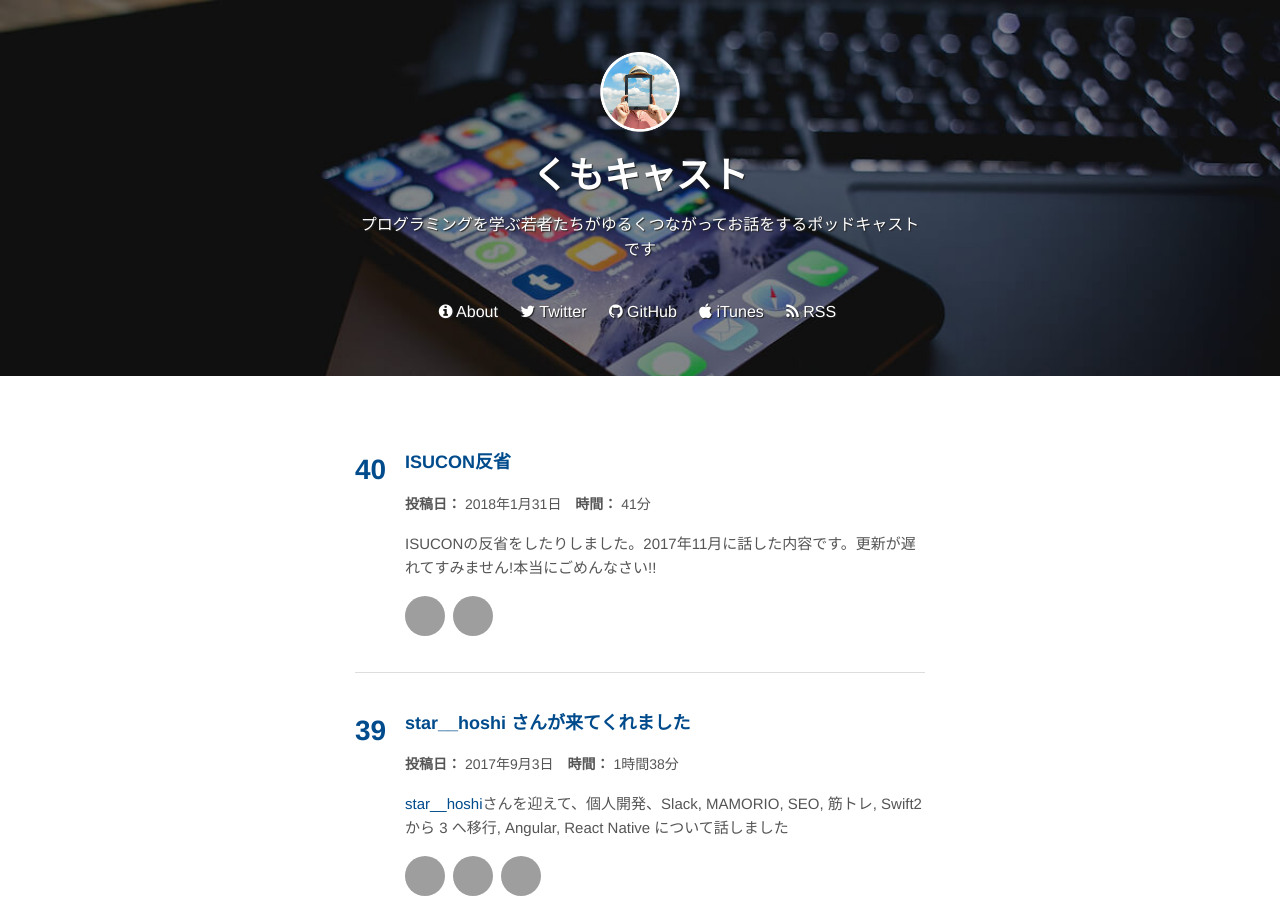
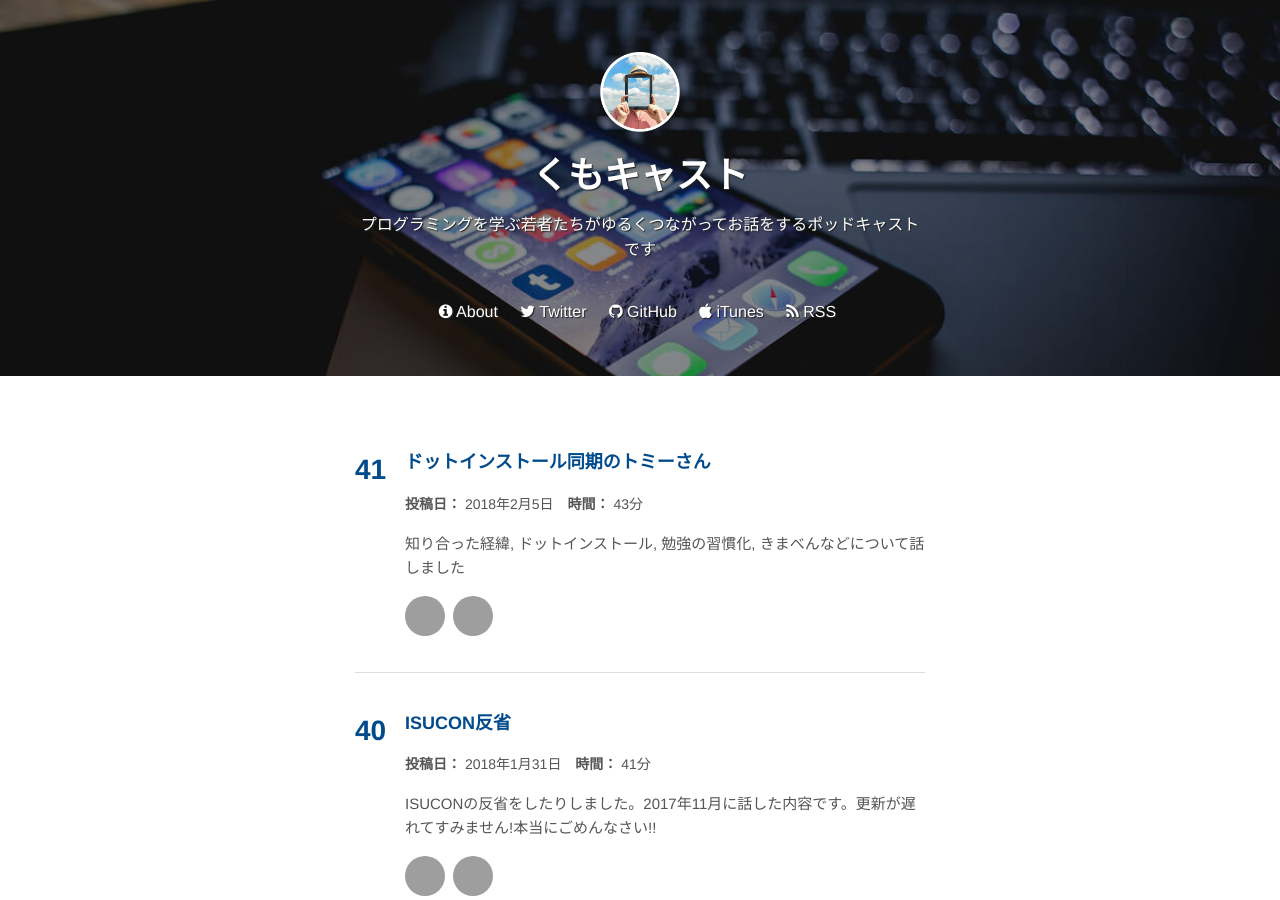
Before and after one commit to kumocast/kumocast.github.io, a Jekyll site: the page built from index.html, in a window 1280 px wide and 900 px high. Built offline with Jekyll 4.4.1, drawn with Linux system fonts in a browser that asks for light colours; nearby versions of some CDN libraries; grey boxes are pictures that could not be loaded.

Commit message:
第41回

```diff
--- a/_config.yml
+++ b/_config.yml
@@ -32,6 +32,8 @@ members:
     icon: https://i.gyazo.com/fc49c7db1be504a754dfd57ca0620edb.jpg
   star__hoshi:
     icon: https://avatars1.githubusercontent.com/u/3666836?v=4&s=80
+  tommy6073:
+    icon: https://avatars2.githubusercontent.com/u/3647470??v=3&s=80
 
 # Build settings
 markdown: kramdown
--- /dev/null
+++ b/_posts/2018-02-05-tommy-met-at-dotinstall.md
@@ -0,0 +1,19 @@
+---
+layout: post
+title: ドットインストール同期のトミーさん
+date: 2018-02-05 00:00:00
+duration: 43分
+members: ['tommy6073', 'gaaamii']
+audio: http://kumocast.jp/audios/41.mp3
+description: 知り合った経緯, ドットインストール, 勉強の習慣化, きまべんなどについて話しました
+number: 41
+---
+
+### Show Notes
+
+- [ドットインストール - 3分動画でマスターする初心者向けプログラミング学習サイト](https://dotinstall.com/)
+- [CheckIO - online game for Python and JavaScript coders](https://checkio.org/)
+- http://elm-lang.org/
+- [すごい Haskell たのしく学ぼう！は本当にすごいのか？ - ぐるぐる～ ](http://bleis-tift.hatenablog.com/entry/20120524/1337860594)
+- [全ての学ぶ人へ―学び方を学ぶ講義『Learning How to Learn』 - It's okay to be weird](http://tkykhk.hatenablog.com/entry/2016/07/03/175252)
+- [きまべん - Scrapbox](https://scrapbox.io/kimaben)
```
Also changed, not shown: 1 other file.
